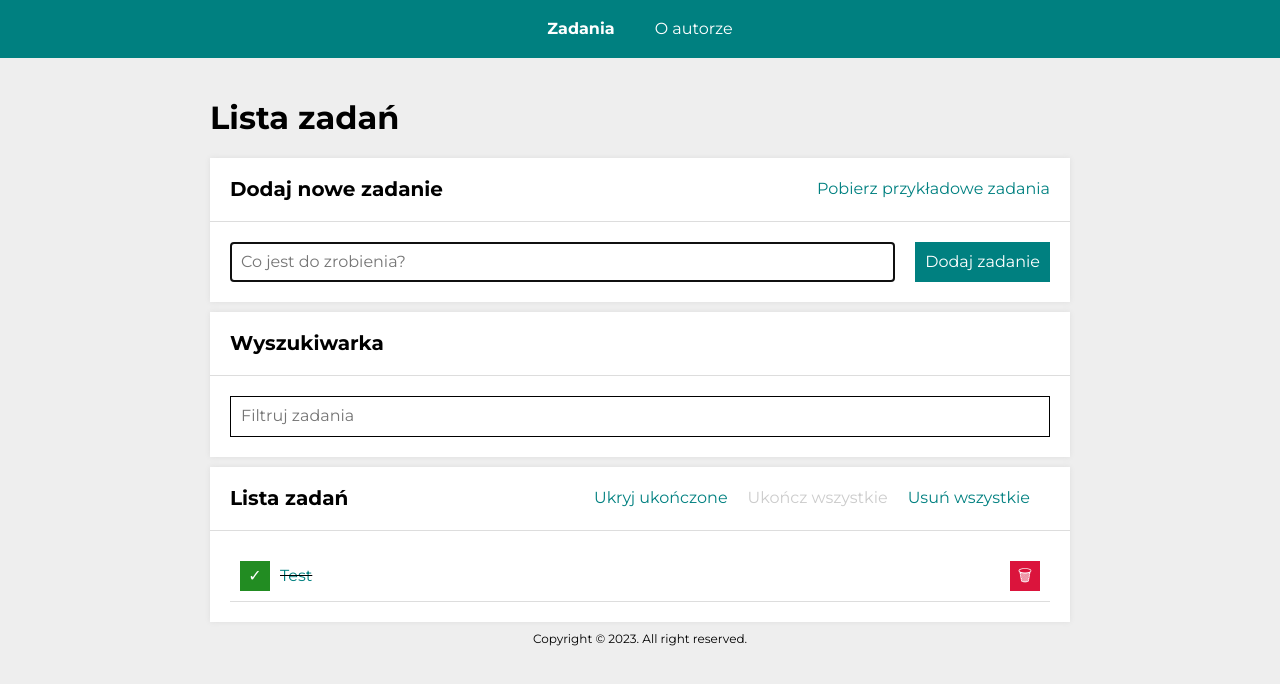
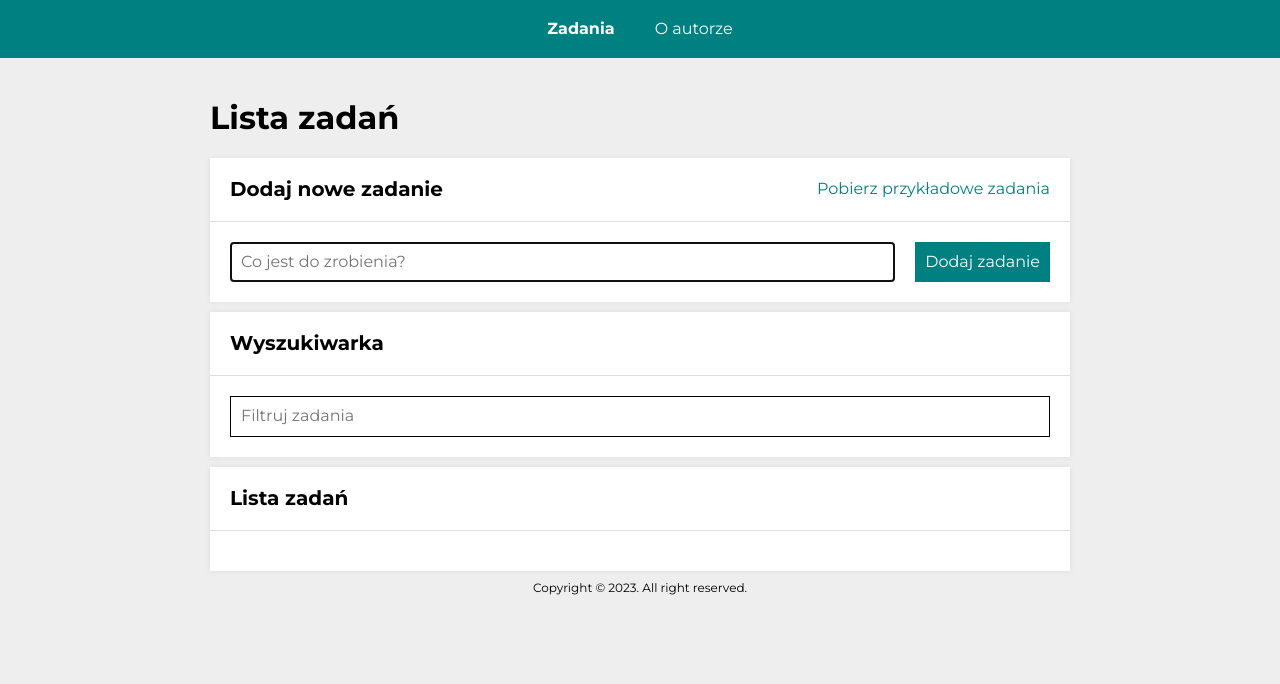
Before and after one commit to Aleksandra-Nie/To-do-list.react, a React (Create React App) app: page /#/zadania in a window 1280 px wide. Shown: the top 684 px of the page. Built offline with nearby package versions, Linux system fonts and the light colour scheme.

Commit message:
getTasksFromLocalStorage added

```diff
--- a/src/features/tasks/tasksSlice.js
+++ b/src/features/tasks/tasksSlice.js
@@ -1,15 +1,10 @@
 import { createSlice } from '@reduxjs/toolkit';
+import { getTasksFromLocalStorage } from './tasksLocalStorage';
 
 const tasksSlice = createSlice({
     name: 'tasks',
     initialState: {
-        tasks: [
-            {
-                id: 1,
-                content: "Test",
-                done: true,
-            }
-        ],
+        tasks: getTasksFromLocalStorage(),
         hideDone: false,
     },
     reducers: {
```
